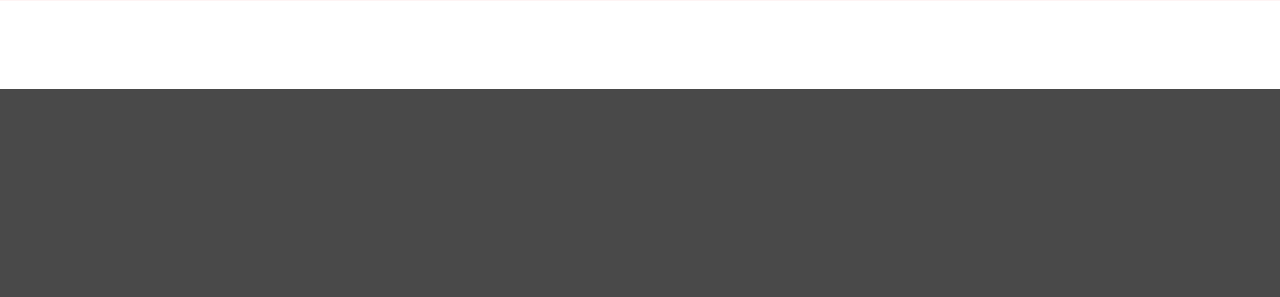
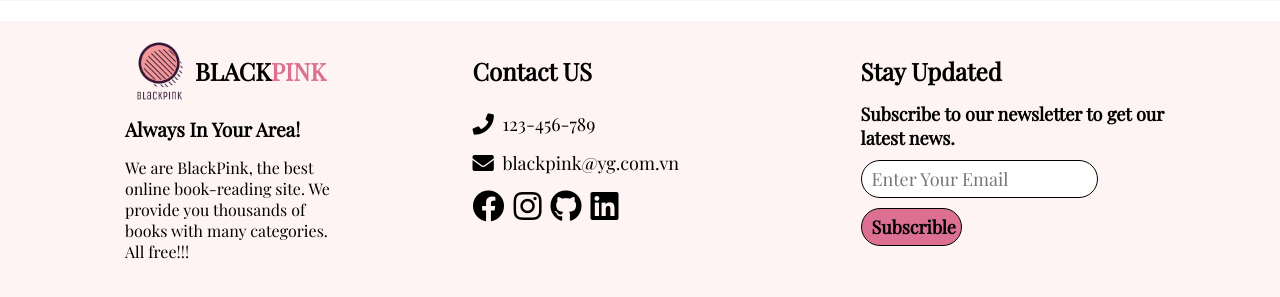
Before and after one commit to tuanb11a2/Webprogramming-Final-Project, a PHP site: page / in a window 1280 px wide. Shown: the part 711-1008 px from the top of the page. Before the commit the page ends 800 px from the top, so only its background shows below. Run offline with PHP 8.4, Linux system fonts and the light colour scheme.

Commit message:
done footer

```diff
--- a/application/views/footer/footer.html
+++ b/application/views/footer/footer.html
@@ -0,0 +1,56 @@
+<footer>
+    <div class="footer">
+        <div class="about-us">
+            <div class="about-us-logo">
+                <img src="image/logo.png" alt="logo">
+                <div class="about-us-logo-name">
+                    <p class="about-us-logo-name-black">BLACK</p>
+                    <p class="about-us-logo-name-pink">PINK</p>
+                </div>
+                <p></p>
+            </div>
+            <div class="about-us-slogan">
+                <p>Always In Your Area!</p>
+            </div>
+            <div class="about-us-description">
+                <p>
+                We are BlackPink, the best online book-reading site.
+                <!-- Our mission is to enlighten you with humankind's greatest source of knowledge.  -->
+                We provide you thousands of books with many categories.
+                All free!!!
+                </p>
+            </div>
+        </div>
+        <div class="contact">
+            <div class="contact-header-text">
+                <h3>Contact US</h3>
+            </div>
+            <div class="contact-phone">
+                <i class="fa fa-phone fa-lg" aria-hidden="true"></i>
+                <p>123-456-789</p>
+            </div>
+            <div class="contact-mail">
+                <i class="fa fa-envelope fa-lg" aria-hidden="true"></i>
+                <p>blackpink@yg.com.vn</p>
+            </div>
+            <div class="contact-social">
+                <a href="#"><i class="fab fa-facebook fa-2x" aria-hidden="true"></i></a>
+                <a href="#"><i class="fab fa-instagram fa-2x" aria-hidden="true"></i></a>
+                <a href="#"><i class="fab fa-github fa-2x" aria-hidden="true"></i></i></a>
+                <a href="#"><i class="fab fa-linkedin fa-2x" aria-hidden="true"></i></a>
+            </div>
+        </div>
+        <div class="subscription">
+            <div class="subscription-header">
+                <h3>Stay Updated</h3>
+                <p>Subscribe to our newsletter to get our latest news.</p>
+            </div>
+            <div class="subscription-email">
+                <input type="text" placeholder="Enter Your Email">
+            </div>
+            <div class="subscription-button">
+                <button>Subscrible</button>
+            </div>
+        </div>
+    </div>
+</footer>
--- a/public/css/footer.css
+++ b/public/css/footer.css
@@ -0,0 +1,112 @@
+.footer{
+    margin-top: 20px;
+    font-family: 'Times New Roman', Times, serif;
+    background-color: #fef4f4;
+    display: flex;
+    flex-direction: row;
+    padding-left: 80px;
+    padding-right: 50px;
+    padding-top: 0px;
+    padding-bottom: 20px;
+    /* margin-bottom: 5px; */
+}
+.about-us, .contact, .subscription{
+    padding: 15px 20px;
+}
+.about-us{
+    flex-basis: 25%;
+    margin-right: 60px;
+    margin-left: 25px;
+}
+.contact{
+    flex-basis: 32%;
+    /* align-self: baseline; */
+    margin-right: 20px;
+}
+.subscription{
+    flex-basis: 33%;
+}
+.about-us-logo{
+    display: flex;
+    flex-direction: row;
+    align-items: center;
+}
+.about-us-logo img{
+    height: 70px;
+}
+.about-us-logo-name{
+    display: flex;
+    flex-direction: row;
+    font-weight: bolder;
+    font-size: x-large;
+}
+.about-us-logo-name-black{
+    color: black;
+}
+.about-us-logo-name-pink{
+    color: palevioletred;
+}
+.about-us-slogan{
+    padding-top: 10px;
+    padding-bottom: 10px;
+    font-size: larger;
+    font-weight: bold;
+}
+.about-us-description{
+    margin-right: 40px;
+    margin-top: 5px;
+}
+
+.footer h3{
+    padding-top: 19px;
+    padding-bottom: 10px;
+    font-size: x-large;
+}
+.contact-phone, .contact-mail{
+    display: flex;
+    flex-direction: row;
+    padding-top: 15px;
+    align-items: center;
+}
+.fa-phone, .fa-envelope{
+    width: 30px;
+}
+.contact-phone p, .contact-mail p{
+    font-size: large;
+}
+.contact-social{
+    padding-top: 15px;
+}
+.fab{
+    color: black;
+    padding-right: 5px;
+}
+.subscription-header p{
+    padding-top: 5px;
+    padding-bottom: 10px;
+    font-size: large;
+    font-weight: bold;
+}
+.subscription-email input[type=text]{
+    font-size: large;
+    border: 1px solid;
+    border-radius: 20px;
+    padding: 6px 10px;
+    display: table-cell;
+    width: 70%;
+    margin-bottom: 10px;
+}
+.subscription-button button{
+    font-size: large;
+    font-weight: bold;
+    background-color: palevioletred;
+    border: 1px solid;
+    border-radius: 20px;
+    display: table-cell;
+    width: 30%;
+    padding: 6px 10px;
+    cursor: pointer;
+}
+.subscription-button button:hover{
+    text-decoration: underline;
+}
--- a/public/css/header.css
+++ b/public/css/header.css
@@ -48,6 +48,7 @@
     outline: none;
     width: fit-content;
     flex-basis: 85%;
+    font-size: large;
     /* padding-right: 10px; */
 }
 .search-bar button[type=submit]{
@@ -68,16 +69,17 @@
     padding: 15px 34px;
     font-size: 16px;
     background-color: palevioletred;
-    color: indigo;
+    color: black;
     font-size: larger;
     border-radius: 40px;
     text-decoration: none;
+    font-weight: bold;
 }
 .signin-logout-btn:hover{
     text-decoration: underline;
 }
 .signin-logout-btn:visited{
-    color: indigo;
+    color: black;
 }
 
 #main-menu{
--- /dev/null
+++ b/public/js/footer.js
@@ -0,0 +1 @@
+// validate email
```
